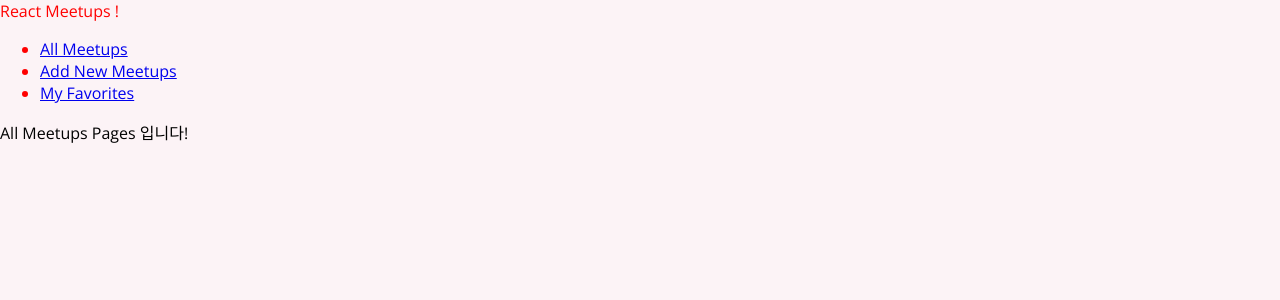
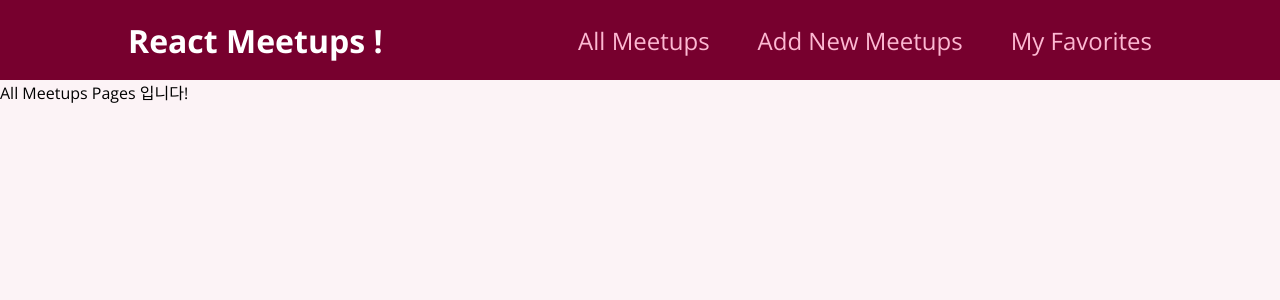
Before and after one commit to AronLee5263/udemy-react2, a React (Create React App) app: page / in a window 1280 px wide. Shown: the top 300 px of the page. Built offline with nearby package versions, Linux system fonts and the light colour scheme.

Commit message:
css 스타일 적용 (깃에서 받아옴.)
주소  :
https://github.com/academind/react-complete-guide-code/blob/zz-reactjs-summary/extra-files/MainNavigation.module.css

```diff
--- a/src/components/layout/MainNavigation.js
+++ b/src/components/layout/MainNavigation.js
@@ -4,7 +4,7 @@
 function MainNavigation() {
   return (
     <header className={classes.header}>
-      <div>React Meetups !</div>
+      <div className={classes.logo}>React Meetups !</div>
       <nav>
         <ul>
           <li>
--- a/src/components/layout/MainNavigation.module.css
+++ b/src/components/layout/MainNavigation.module.css
@@ -1,3 +1,47 @@
 .header {
-  color: red;
+  width: 100%;
+  height: 5rem;
+  display: flex;
+  align-items: center;
+  justify-content: space-between;
+  background-color: #77002e;
+  padding: 0 10%;
 }
+
+.logo {
+  font-size: 2rem;
+  color: white;
+  font-weight: bold;
+}
+
+.header ul {
+  list-style: none;
+  margin: 0;
+  padding: 0;
+  display: flex;
+  align-items: baseline;
+}
+
+.header li {
+  margin-left: 3rem;
+}
+
+.header a {
+  text-decoration: none;
+  font-size: 1.5rem;
+  color: #fcb8d2;
+}
+
+.header a:hover,
+.header a:active,
+.header a.active {
+  color: white;
+}
+
+.badge {
+  background-color: #cc2062;
+  color: white;
+  border-radius: 12px;
+  padding: 0 1rem;
+  margin-left: 0.5rem;
+}
```
